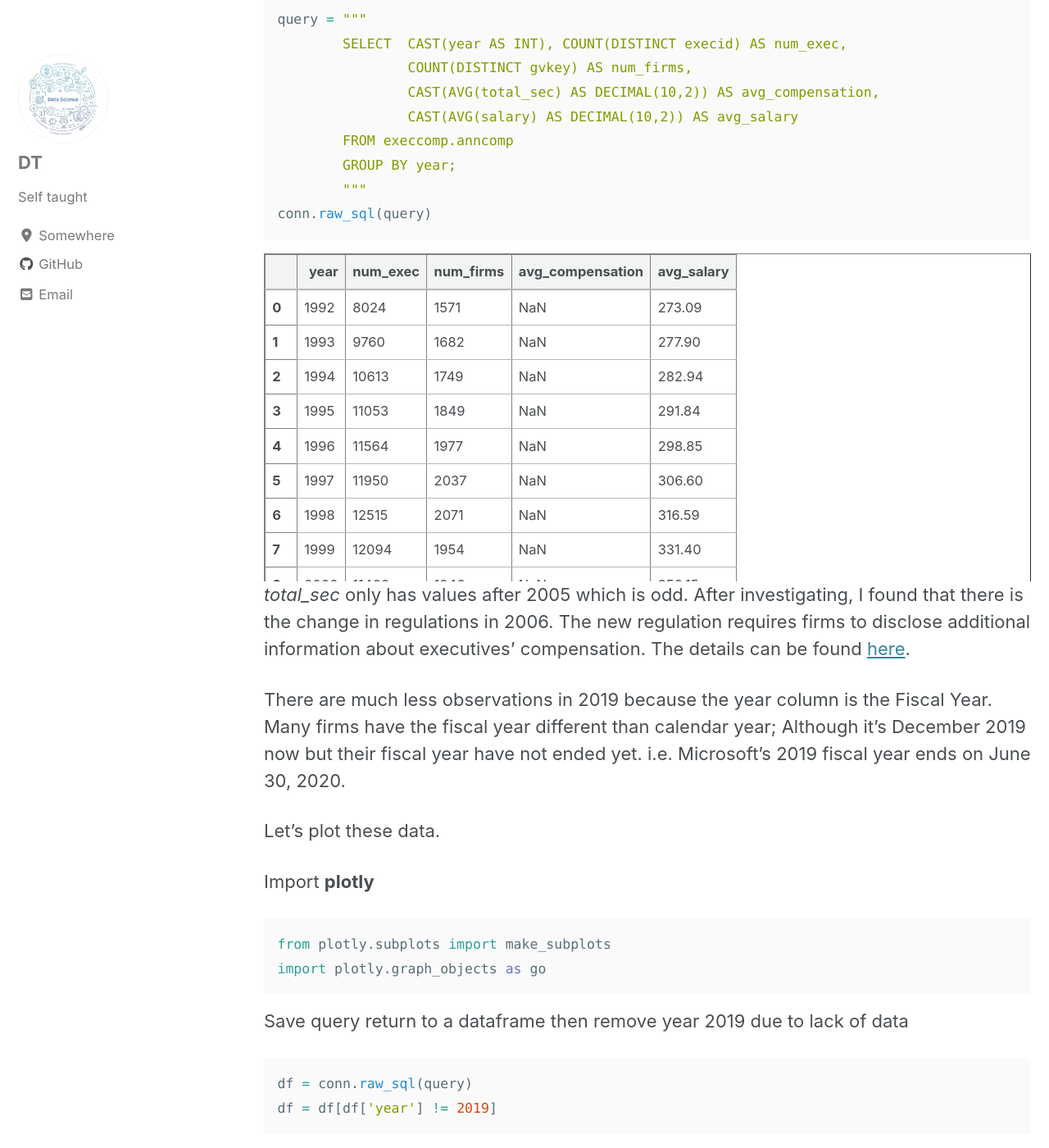
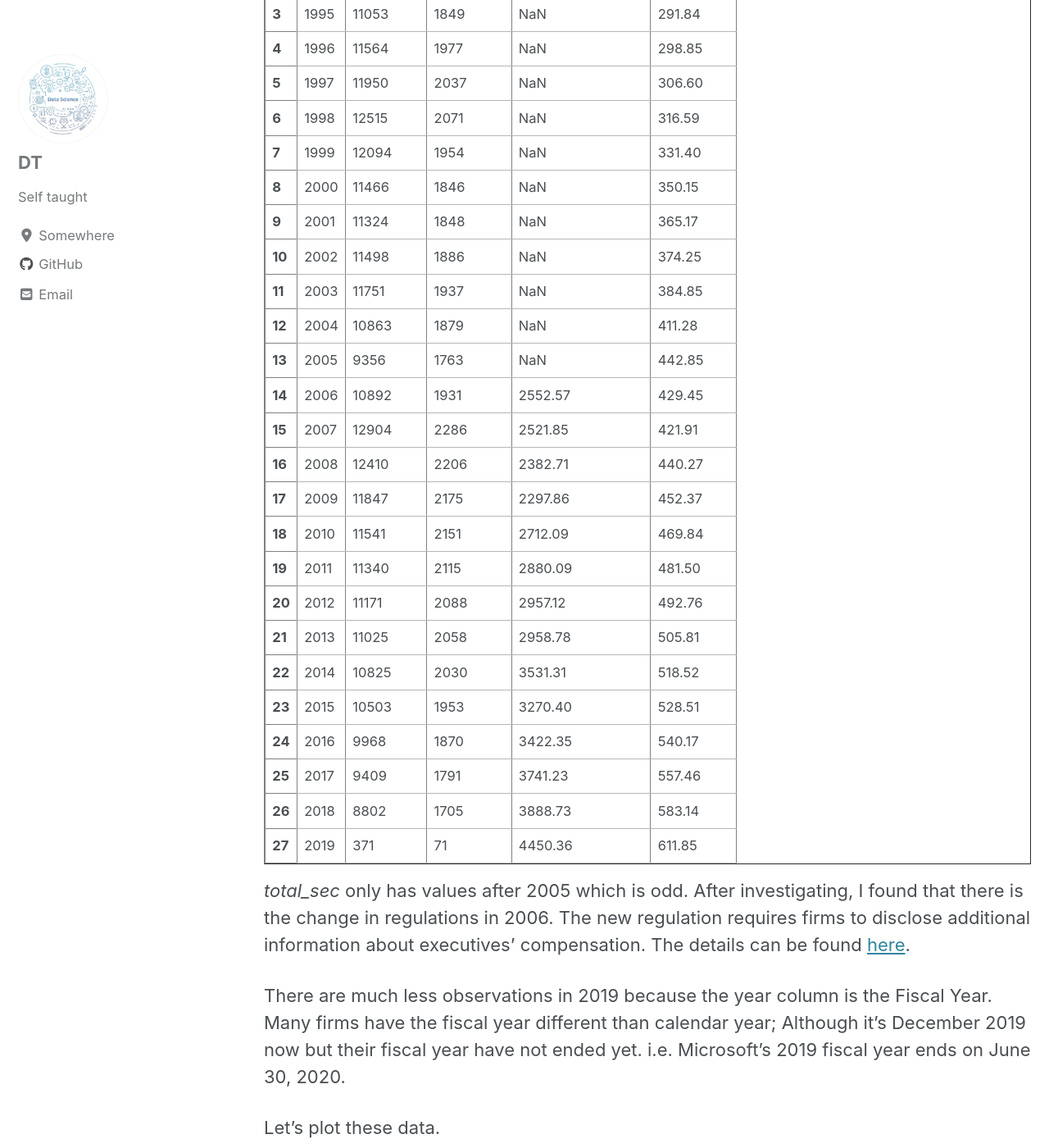
Before and after one commit to DanTran-DS/DanTran-DS.github.io, a Jekyll site: the page built from _posts/2019-11-23-CEO-Comp.md, in a window 1280 px wide and 1400 px high, scrolled down 7916 px. Shown: the whole window at 82% size. Built offline with Jekyll 4.4.1, drawn with Linux system fonts in a browser that asks for light colours; cached includes are drawn as plain includes; nearby versions of some CDN libraries; some of the changed text lies outside the part shown.

Commit message:
Delete table style
style="height:400px; overflow:auto;"

```diff
--- a/_posts/2019-11-23-CEO-Comp.md
+++ b/_posts/2019-11-23-CEO-Comp.md
@@ -115,7 +115,7 @@ conn.describe_table(library="execcomp", table="anncomp").head(10)
 
 
 
-<div style="height:400px; overflow:auto;">
+<div >
 <style scoped>
     .dataframe tbody tr th:only-of-type {
         vertical-align: middle;
@@ -220,7 +220,7 @@ conn.raw_sql(query)
 
 
 
-<div style="height:400px; overflow:auto;">
+<div >
 <style scoped>
     .dataframe tbody tr th:only-of-type {
         vertical-align: middle;
@@ -352,7 +352,7 @@ conn.raw_sql(query)
 
 
 
-<div style="height:400px; overflow:auto;">
+<div >
 <style scoped>
     .dataframe tbody tr th:only-of-type {
         vertical-align: middle;
@@ -416,7 +416,7 @@ conn.raw_sql(query)
 
 
 
-<div style="height:400px; overflow:auto;">
+<div >
 <style scoped>
     .dataframe tbody tr th:only-of-type {
         vertical-align: middle;
@@ -559,7 +559,7 @@ conn.raw_sql(query)
 
 
 
-<div style="height:400px; overflow:auto;">
+<div >
 <style scoped>
     .dataframe tbody tr th:only-of-type {
         vertical-align: middle;
@@ -615,7 +615,7 @@ conn.raw_sql(query)
 
 
 
-<div style="height:400px; overflow:auto;">
+<div >
 <style scoped>
     .dataframe tbody tr th:only-of-type {
         vertical-align: middle;
@@ -958,7 +958,7 @@ conn.raw_sql(query)
 
 
 
-<div style="height:400px; overflow:auto;">
+<div >
 <style scoped>
     .dataframe tbody tr th:only-of-type {
         vertical-align: middle;
@@ -1027,7 +1027,7 @@ conn.raw_sql(query)
 
 
 
-<div style="height:400px; overflow:auto;">
+<div >
 <style scoped>
     .dataframe tbody tr th:only-of-type {
         vertical-align: middle;
@@ -1315,7 +1315,7 @@ conn.raw_sql(query)
 
 
 
-<div style="height:400px; overflow:auto;">
+<div >
 <style scoped>
     .dataframe tbody tr th:only-of-type {
         vertical-align: middle;
@@ -1428,7 +1428,7 @@ conn.raw_sql(query)
 
 
 
-<div style="height:400px; overflow:auto;">
+<div >
 <style scoped>
     .dataframe tbody tr th:only-of-type {
         vertical-align: middle;
@@ -1523,7 +1523,7 @@ conn.raw_sql(query)
 
 
 
-<div style="height:400px; overflow:auto;">
+<div >
 <style scoped>
     .dataframe tbody tr th:only-of-type {
         vertical-align: middle;
@@ -1629,7 +1629,7 @@ conn.raw_sql(query)
 
 
 
-<div style="height:400px; overflow:auto;">
+<div >
 <style scoped>
     .dataframe tbody tr th:only-of-type {
         vertical-align: middle;
@@ -1805,7 +1805,7 @@ conn.raw_sql(query)
 
 
 
-<div style="height:400px; overflow:auto;">
+<div >
 <style scoped>
     .dataframe tbody tr th:only-of-type {
         vertical-align: middle;
@@ -1921,7 +1921,7 @@ df.head(10)
 
 
 
-<div style="height:400px; overflow:auto;">
+<div >
 <style scoped>
     .dataframe tbody tr th:only-of-type {
         vertical-align: middle;
```
